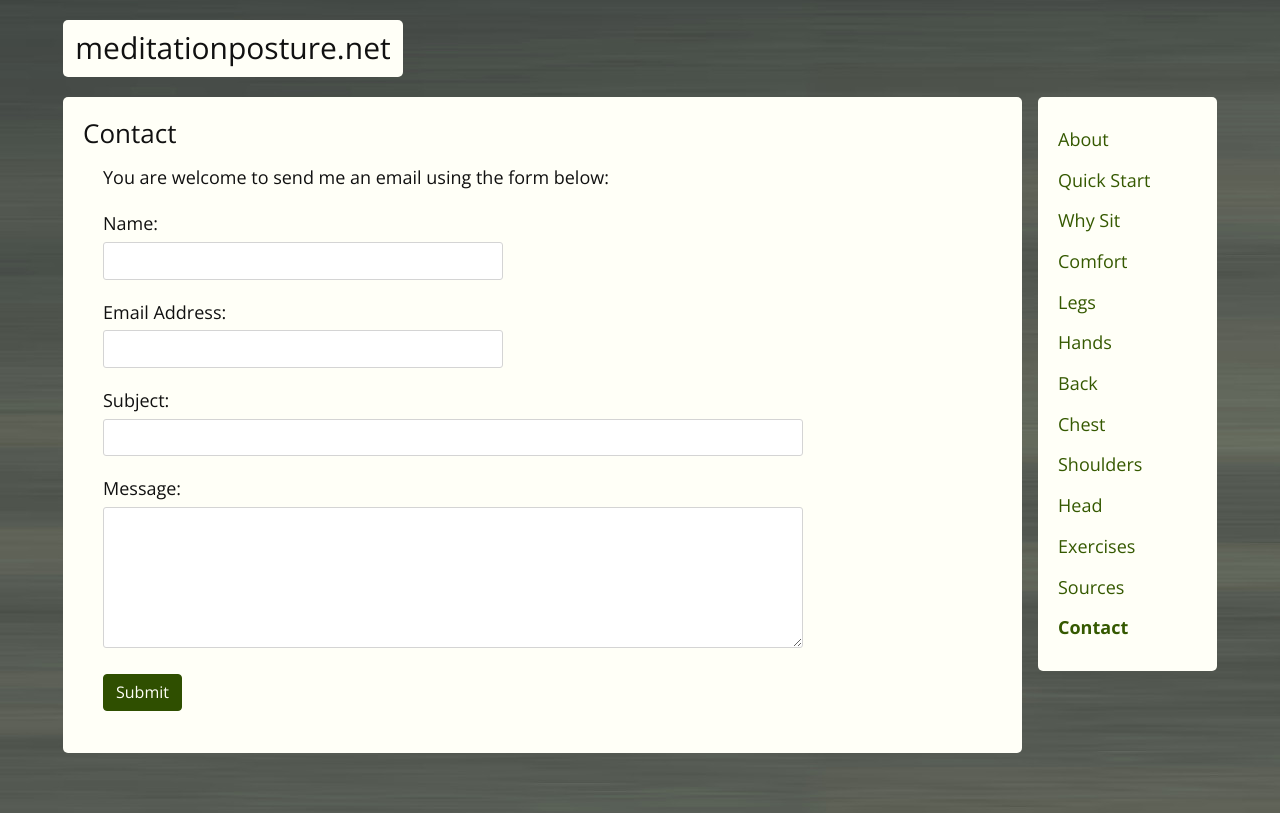
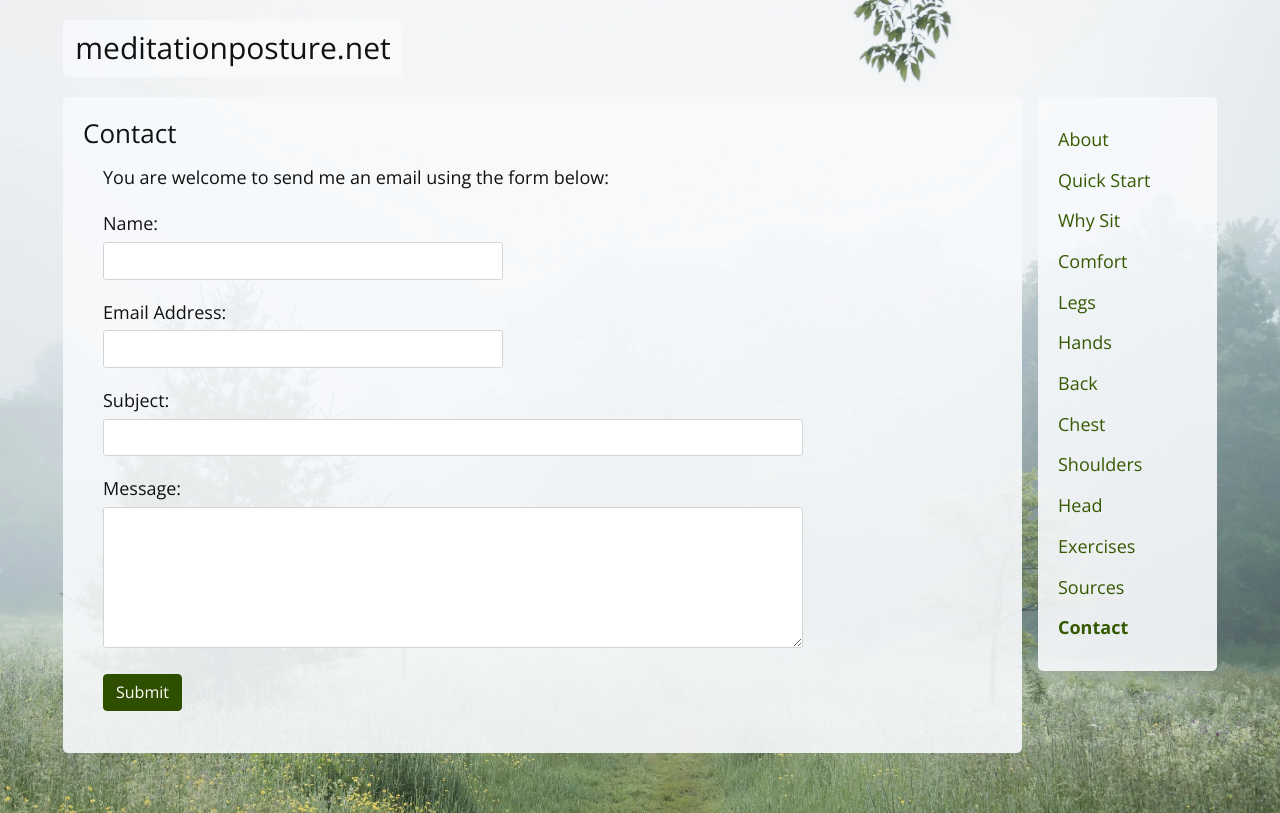
Before and after one commit to jamescrg/meditation-posture, a Django app: page /contact/ in a window 1280 px wide. Run offline with Django 3.2, Linux system fonts and the light colour scheme; some libraries are stand-ins or nearby versions.

Commit message:
image background

```diff
--- /dev/null
+++ b/static/styles/colors.css
@@ -0,0 +1,289 @@
+/* Tailwind CSS Color Palette as CSS Variables */
+
+:root {
+  /* Slate - cool gray, perfect for misty/atmospheric themes */
+  --slate-50: #f8fafc;
+  --slate-100: #f1f5f9;
+  --slate-200: #e2e8f0;
+  --slate-300: #cbd5e1;
+  --slate-400: #94a3b8;
+  --slate-500: #64748b;
+  --slate-600: #475569;
+  --slate-700: #334155;
+  --slate-800: #1e293b;
+  --slate-900: #0f172a;
+  --slate-950: #020617;
+
+  /* Gray - neutral */
+  --gray-50: #f9fafb;
+  --gray-100: #f3f4f6;
+  --gray-200: #e5e7eb;
+  --gray-300: #d1d5db;
+  --gray-400: #9ca3af;
+  --gray-500: #6b7280;
+  --gray-600: #4b5563;
+  --gray-700: #374151;
+  --gray-800: #1f2937;
+  --gray-900: #111827;
+  --gray-950: #030712;
+
+  /* Zinc - neutral gray */
+  --zinc-50: #fafafa;
+  --zinc-100: #f4f4f5;
+  --zinc-200: #e4e4e7;
+  --zinc-300: #d4d4d8;
+  --zinc-400: #a1a1aa;
+  --zinc-500: #71717a;
+  --zinc-600: #52525b;
+  --zinc-700: #3f3f46;
+  --zinc-800: #27272a;
+  --zinc-900: #18181b;
+  --zinc-950: #09090b;
+
+  /* Neutral - balanced gray */
+  --neutral-50: #fafafa;
+  --neutral-100: #f5f5f5;
+  --neutral-200: #e5e5e5;
+  --neutral-300: #d4d4d4;
+  --neutral-400: #a3a3a3;
+  --neutral-500: #737373;
+  --neutral-600: #525252;
+  --neutral-700: #404040;
+  --neutral-800: #262626;
+  --neutral-900: #171717;
+  --neutral-950: #0a0a0a;
+
+  /* Stone - warm gray */
+  --stone-50: #fafaf9;
+  --stone-100: #f5f5f4;
+  --stone-200: #e7e5e4;
+  --stone-300: #d6d3d1;
+  --stone-400: #a8a29e;
+  --stone-500: #78716c;
+  --stone-600: #57534e;
+  --stone-700: #44403c;
+  --stone-800: #292524;
+  --stone-900: #1c1917;
+  --stone-950: #0c0a09;
+
+  /* Red */
+  --red-50: #fef2f2;
+  --red-100: #fee2e2;
+  --red-200: #fecaca;
+  --red-300: #fca5a5;
+  --red-400: #f87171;
+  --red-500: #ef4444;
+  --red-600: #dc2626;
+  --red-700: #b91c1c;
+  --red-800: #991b1b;
+  --red-900: #7f1d1d;
+  --red-950: #450a0a;
+
+  /* Orange */
+  --orange-50: #fff7ed;
+  --orange-100: #ffedd5;
+  --orange-200: #fed7aa;
+  --orange-300: #fdba74;
+  --orange-400: #fb923c;
+  --orange-500: #f97316;
+  --orange-600: #ea580c;
+  --orange-700: #c2410c;
+  --orange-800: #9a3412;
+  --orange-900: #7c2d12;
+  --orange-950: #431407;
+
+  /* Amber */
+  --amber-50: #fffbeb;
+  --amber-100: #fef3c7;
+  --amber-200: #fde68a;
+  --amber-300: #fcd34d;
+  --amber-400: #fbbf24;
+  --amber-500: #f59e0b;
+  --amber-600: #d97706;
+  --amber-700: #b45309;
+  --amber-800: #92400e;
+  --amber-900: #78350f;
+  --amber-950: #451a03;
+
+  /* Yellow */
+  --yellow-50: #fefce8;
+  --yellow-100: #fef9c3;
+  --yellow-200: #fef08a;
+  --yellow-300: #fde047;
+  --yellow-400: #facc15;
+  --yellow-500: #eab308;
+  --yellow-600: #ca8a04;
+  --yellow-700: #a16207;
+  --yellow-800: #854d0e;
+  --yellow-900: #713f12;
+  --yellow-950: #422006;
+
+  /* Lime */
+  --lime-50: #f7fee7;
+  --lime-100: #ecfccb;
+  --lime-200: #d9f99d;
+  --lime-300: #bef264;
+  --lime-400: #a3e635;
+  --lime-500: #84cc16;
+  --lime-600: #65a30d;
+  --lime-700: #4d7c0f;
+  --lime-800: #3f6212;
+  --lime-900: #365314;
+  --lime-950: #1a2e05;
+
+  /* Green */
+  --green-50: #f0fdf4;
+  --green-100: #dcfce7;
+  --green-200: #bbf7d0;
+  --green-300: #86efac;
+  --green-400: #4ade80;
+  --green-500: #22c55e;
+  --green-600: #16a34a;
+  --green-700: #15803d;
+  --green-800: #166534;
+  --green-900: #14532d;
+  --green-950: #052e16;
+
+  /* Emerald */
+  --emerald-50: #ecfdf5;
+  --emerald-100: #d1fae5;
+  --emerald-200: #a7f3d0;
+  --emerald-300: #6ee7b7;
+  --emerald-400: #34d399;
+  --emerald-500: #10b981;
+  --emerald-600: #059669;
+  --emerald-700: #047857;
+  --emerald-800: #065f46;
+  --emerald-900: #064e3b;
+  --emerald-950: #022c22;
+
+  /* Teal */
+  --teal-50: #f0fdfa;
+  --teal-100: #ccfbf1;
+  --teal-200: #99f6e4;
+  --teal-300: #5eead4;
+  --teal-400: #2dd4bf;
+  --teal-500: #14b8a6;
+  --teal-600: #0d9488;
+  --teal-700: #0f766e;
+  --teal-800: #115e59;
+  --teal-900: #134e4a;
+  --teal-950: #042f2e;
+
+  /* Cyan */
+  --cyan-50: #ecfeff;
+  --cyan-100: #cffafe;
+  --cyan-200: #a5f3fc;
+  --cyan-300: #67e8f9;
+  --cyan-400: #22d3ee;
+  --cyan-500: #06b6d4;
+  --cyan-600: #0891b2;
+  --cyan-700: #0e7490;
+  --cyan-800: #155e75;
+  --cyan-900: #164e63;
+  --cyan-950: #083344;
+
+  /* Sky */
+  --sky-50: #f0f9ff;
+  --sky-100: #e0f2fe;
+  --sky-200: #bae6fd;
+  --sky-300: #7dd3fc;
+  --sky-400: #38bdf8;
+  --sky-500: #0ea5e9;
+  --sky-600: #0284c7;
+  --sky-700: #0369a1;
+  --sky-800: #075985;
+  --sky-900: #0c4a6e;
+  --sky-950: #082f49;
+
+  /* Blue */
+  --blue-50: #eff6ff;
+  --blue-100: #dbeafe;
+  --blue-200: #bfdbfe;
+  --blue-300: #93c5fd;
+  --blue-400: #60a5fa;
+  --blue-500: #3b82f6;
+  --blue-600: #2563eb;
+  --blue-700: #1d4ed8;
+  --blue-800: #1e40af;
+  --blue-900: #1e3a8a;
+  --blue-950: #172554;
+
+  /* Indigo */
+  --indigo-50: #eef2ff;
+  --indigo-100: #e0e7ff;
+  --indigo-200: #c7d2fe;
+  --indigo-300: #a5b4fc;
+  --indigo-400: #818cf8;
+  --indigo-500: #6366f1;
+  --indigo-600: #4f46e5;
+  --indigo-700: #4338ca;
+  --indigo-800: #3730a3;
+  --indigo-900: #312e81;
+  --indigo-950: #1e1b4b;
+
+  /* Violet */
+  --violet-50: #f5f3ff;
+  --violet-100: #ede9fe;
+  --violet-200: #ddd6fe;
+  --violet-300: #c4b5fd;
+  --violet-400: #a78bfa;
+  --violet-500: #8b5cf6;
+  --violet-600: #7c3aed;
+  --violet-700: #6d28d9;
+  --violet-800: #5b21b6;
+  --violet-900: #4c1d95;
+  --violet-950: #2e1065;
+
+  /* Purple */
+  --purple-50: #faf5ff;
+  --purple-100: #f3e8ff;
+  --purple-200: #e9d5ff;
+  --purple-300: #d8b4fe;
+  --purple-400: #c084fc;
+  --purple-500: #a855f7;
+  --purple-600: #9333ea;
+  --purple-700: #7e22ce;
+  --purple-800: #6b21a8;
+  --purple-900: #581c87;
+  --purple-950: #3b0764;
+
+  /* Fuchsia */
+  --fuchsia-50: #fdf4ff;
+  --fuchsia-100: #fae8ff;
+  --fuchsia-200: #f5d0fe;
+  --fuchsia-300: #f0abfc;
+  --fuchsia-400: #e879f9;
+  --fuchsia-500: #d946ef;
+  --fuchsia-600: #c026d3;
+  --fuchsia-700: #a21caf;
+  --fuchsia-800: #86198f;
+  --fuchsia-900: #701a75;
+  --fuchsia-950: #4a044e;
+
+  /* Pink */
+  --pink-50: #fdf2f8;
+  --pink-100: #fce7f3;
+  --pink-200: #fbcfe8;
+  --pink-300: #f9a8d4;
+  --pink-400: #f472b6;
+  --pink-500: #ec4899;
+  --pink-600: #db2777;
+  --pink-700: #be185d;
+  --pink-800: #9d174d;
+  --pink-900: #831843;
+  --pink-950: #500724;
+
+  /* Rose */
+  --rose-50: #fff1f2;
+  --rose-100: #ffe4e6;
+  --rose-200: #fecdd3;
+  --rose-300: #fda4af;
+  --rose-400: #fb7185;
+  --rose-500: #f43f5e;
+  --rose-600: #e11d48;
+  --rose-700: #be123c;
+  --rose-800: #9f1239;
+  --rose-900: #881337;
+  --rose-950: #4c0519;
+}
--- a/static/styles/styles.css
+++ b/static/styles/styles.css
@@ -1,12 +1,17 @@
 @import url('https://fonts.googleapis.com/css2?family=Open+Sans:ital,wght@0,400;0,600;0,700;1,400&display=swap');
+@import url('/static/styles/colors.css');
 
 /*------------------------------------------------
 body and links
 ------------------------------------------------*/
 
 body {
-  background: #525750;
-  background-image: url("/static/images/forest-abstract.png");
+  background: #b8c5d0;
+  background-image: url("/static/images/misty-field.webp");
+  background-size: cover;
+  background-position: center;
+  background-repeat: no-repeat;
+  background-attachment: fixed;
 	color: #111;
 	font-family: 'Open Sans', sans-serif;
 	font-size: 1em;
@@ -34,7 +39,7 @@ title
 ------------------------------------------------*/
 
 .title-inner {
-  background: #fffff7;
+  background: rgba(248, 250, 252, 0.9);
   border-radius: 5px;
 	font-size: 30px;
 	margin: 20px 0 0 0;
@@ -67,7 +72,7 @@ layout
 }
 
 .panel-background {
-  background: #fffff7;
+  background: rgba(248, 250, 252, 0.9);
   border-radius: 5px;
   margin-bottom: 20px;
 	padding: 22px 20px;
@@ -151,7 +156,7 @@ navigation
 ------------------------------------------------*/
 
 .nav .list-group-item {
-  background: #fffff7;
+  background: none;
 	border: none;
 	font-size: 18px;
 	padding: 8px 0;
--- a/templates/layout.html
+++ b/templates/layout.html
@@ -7,6 +7,9 @@
 
 <!-- set viewport for mobile devices -->
 <meta name="viewport" content="width = device-width, initial-scale = 1">
+
+<!-- preload background image -->
+<link rel="preload" as="image" href="/static/images/misty-field.webp">
 
 <!-- bootstrap stylesheet -->
 <link rel="stylesheet" href="https://maxcdn.bootstrapcdn.com/bootstrap/3.4.0/css/bootstrap.min.css">
```
Also changed, not shown: static/images/misty-field.jpg (added), static/images/misty-field.webp (added).
